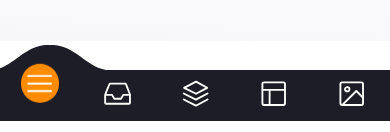
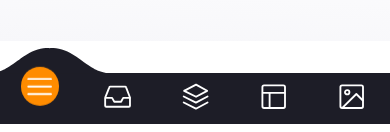
Before and after one commit to bmsebastian2/beer, a React (Vite) app: page /AppBusqueda in a window 390 px wide. Shown: the part 709-841 px from the top of the page. Built offline with nearby package versions, Linux system fonts and the light colour scheme; a web font is replaced by a local one.

Commit message:
MENU VERSION 5 modificacion ubicacion en celulares

```diff
--- a/src/style/menu.css
+++ b/src/style/menu.css
@@ -126,7 +126,8 @@
         .menu {
             font-size: .8em;
             padding: 0;
-            top: 1.8rem;
+            top: 2rem;
+
 
         }
     }
```
